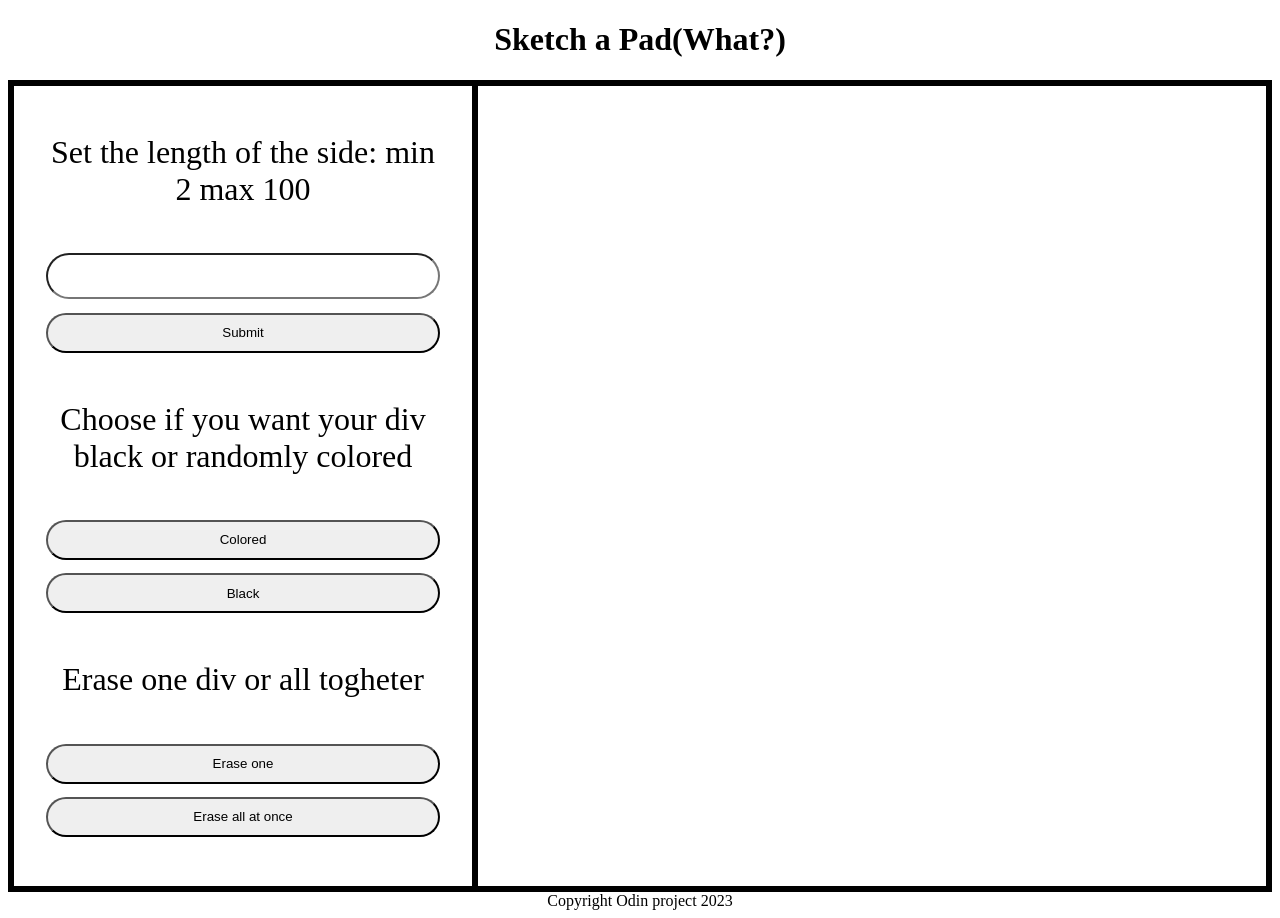
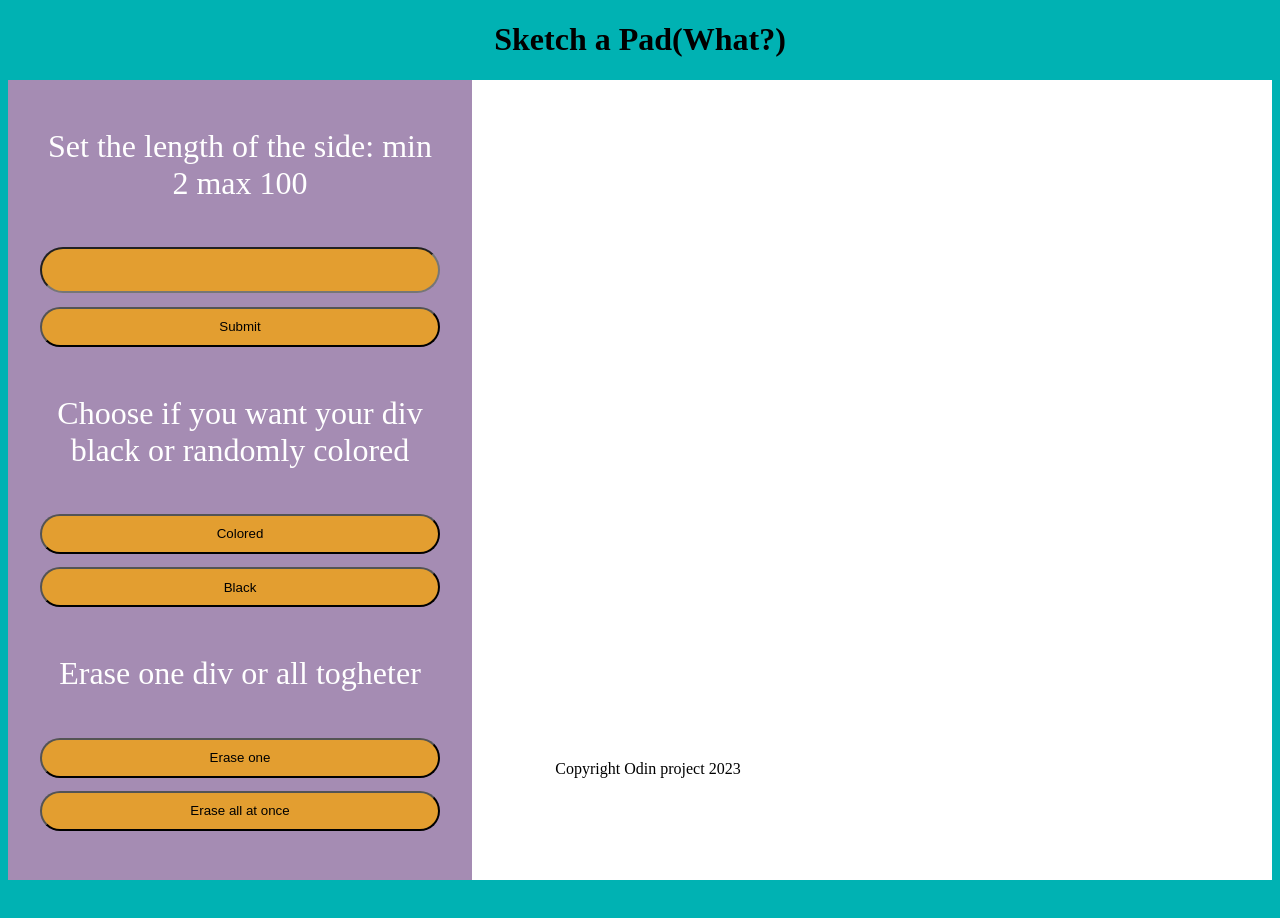
Before and after one commit to KomAndIT/Etch-A-sketchpad, a plain HTML site: page index.html in a window 1280 px wide. After the commit the page ends 888 px from the top, so only its background shows below. Drawn offline with Linux system fonts and the light colour scheme.

Commit message:
added colors and added footer to the bottom

```diff
--- a/stylesheet.css
+++ b/stylesheet.css
@@ -1,15 +1,24 @@
+body{
+    background-color: #00B2B3;
+}
 
 h1{
     text-align: center;
 }
-div{
-    border-style: solid;
+
+p{
+    color: white;
 }
 
 footer {
-        text-align: center;
+    position: absolute;
+    bottom: 0;
+    width: 100%;
+    height: 2.5rem;
+    text-align: center;
 
 }
+
 #gen_container{
     display: flex;
     flex-direction: row;
@@ -23,6 +32,7 @@ footer {
     width: 25em;
     padding: 0em 2em;
     text-align: center;
+    background-color: #A58CB3;
 
 
 }
@@ -38,6 +48,7 @@ footer {
     width: 50em;
     display: flex;
     flex-direction: column;
+    background-color: white;
 
 
 }
@@ -46,6 +57,7 @@ button, input{
     margin-top: 1em;
     height: 3em;
     border-radius: 30px;
+    background-color: #E39E30;
 }
 
 .grid-row, .grid-item{
```
